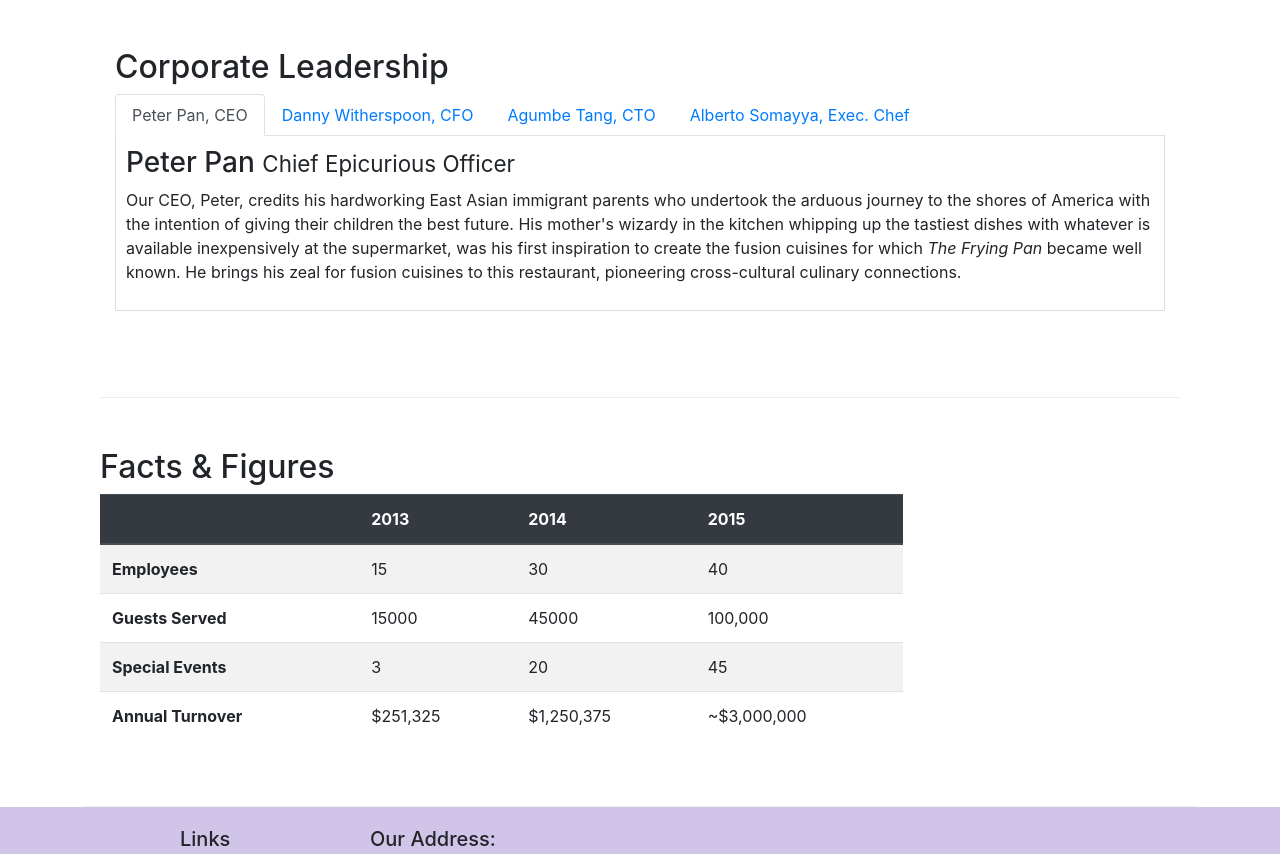
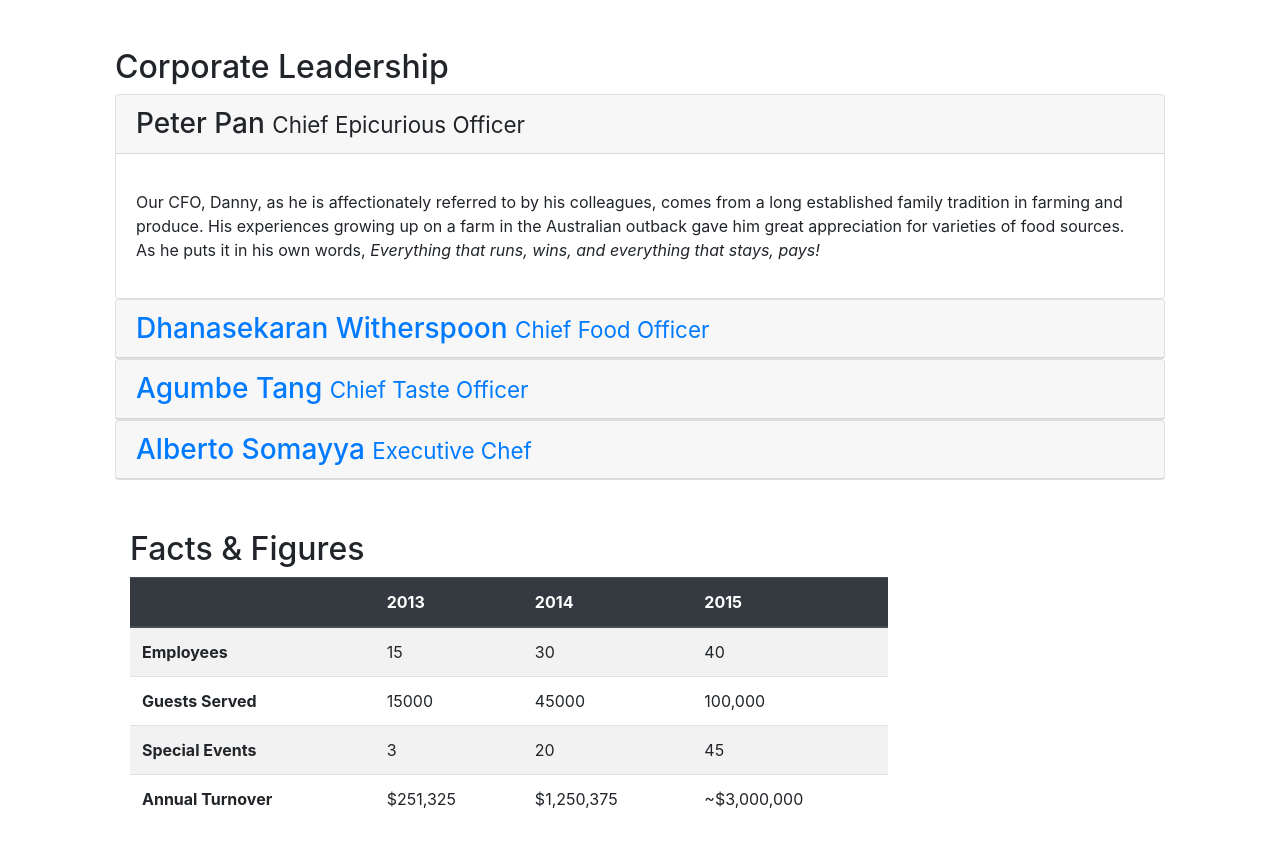
Before and after one commit to NikcQ/conFusion, a website: page aboutus.html in a window 1280 px wide. Shown: the part 929-1783 px from the top of the page. Drawn offline with nearby package versions, Linux system fonts and the light colour scheme.

Commit message:
accordions

```diff
--- a/aboutus.html
+++ b/aboutus.html
@@ -116,67 +116,89 @@
             <div class="row row-content allign-items-center">
                 <div class="col col-sm order-sm-first col-md">
                     <h2>Corporate Leadership</h2>
-                    <ul class="nav nav-tabs" id="myTab">
-                        <li class="nav-item">
-                            <a class="nav-link active" href="#Peter" role="tab" data-toggle="tab">Peter Pan, CEO</a>
-                        </li>
-                        <li class="nav-item">
-                            <a class="nav-link" href="#Danny" role="tab" data-toggle="tab">Danny Witherspoon, CFO</a>
-                        </li>
-                        <li class="nav-item">
-                            <a class="nav-link" href="#Agumbe" role="tab" data-toggle="tab">Agumbe Tang, CTO</a>
-                        </li>
-                        <li class="nav-item">
-                            <a class="nav-link" href="#Alberto" role="tab" data-toggle="tab">Alberto Somayya, Exec.
-                                Chef</a>
-                        </li>
-                    </ul>
 
-                    <div class="tab-content" id="myTabContent">
 
-                        <div role="tabpanel" class="tab-pane fade show active" id="Peter">
-                            <h3>Peter Pan <small>Chief Epicurious Officer</small></h3>
-                            <p class="d-none d-sm-block">Our CEO, Peter, credits his hardworking East Asian immigrant
-                                parents who undertook the arduous journey to the shores of America with the intention of
-                                giving their children the best future. His mother's wizardy in the kitchen whipping up
-                                the tastiest dishes with whatever is available inexpensively at the supermarket, was his
-                                first inspiration to create the fusion cuisines for which <em>The Frying Pan</em> became
-                                well known. He brings his zeal for fusion cuisines to this restaurant, pioneering
-                                cross-cultural culinary connections.</p>
+
+                    <div id="accordion">
+                        <div class="card">
+                            <div class="card-header" role="tab" id="peterhead">
+                            <h3 class="mb-0">
+                                <a data-toggle="collapse" data-target="#peter">
+                                Peter Pan <small>Chief Epicurious Officer</small>
+                                </a>
+                            </h3>
+                            </div>
+                            <div class="collapse show" id="peter" data-parent="#accordion">
+                                <div class="card-body">
+                                    <p class="d-none d-sm-block"><p class="d-none d-sm-block">Our CFO, Danny, as he is affectionately referred to by
+                                        his
+                                        colleagues, comes from a long established family tradition in farming and
+                                        produce. His
+                                        experiences growing up on a farm in the Australian outback gave him great
+                                        appreciation
+                                        for varieties of food sources. As he puts it in his own words, <em>Everything
+                                            that runs,
+                                            wins, and everything that stays, pays!</em></p></p>
+                                </div>
+                            </div>
+                        </div>
+                        <div class="card">
+                            <div class="card-header" role="tab" id="dannyhead">
+                            <h3 class="mb-0">
+                                <a class="collapsed" data-toggle="collapse" data-target="#danny">
+                                Dhanasekaran Witherspoon <small>Chief Food Officer</small>
+                                </a>
+                            </h3>
+                        </div>
+                        <div class="collapse" id="danny" data-parent="#accordion">
+                            <div class="card-body">
+                                <p class="d-none d-sm-block">. . .</em></p>
+                            </div>
+                        </div>
+                    </div>
+                        <div class="card">
+                            <div class="card-header" role="tab" id="agumbehead">
+                                <h3 class="mb-0">
+                                    <a class="collapsed" data-toggle="collapse" data-target="#Agumbe">
+                                        Agumbe Tang <small>Chief Taste Officer</small></h3>
+                                </a>
+                                </h3>
+                            </div>
+                            <div class="collapse" id="Agumbe" data-parent="#accordion">
+                                <div class="card-body">
+                                    <p>Blessed with the most discerning gustatory sense, Agumbe, our
+                                        CTO, personally ensures that every dish that we serve meets his exacting tastes.
+                                        Our
+                                        chefs dread the tongue lashing that ensues if their dish does not meet his
+                                        exacting
+                                        standards. He lives by his motto, <em>You click only if you survive my
+                                            lick.</em></p>
+                                </div>
+                            </div>
                         </div>
 
-                        <div role="tabpanel" class="tab-pane fade" id="Danny">
-                            <h3>Dhanasekaran Witherspoon <small>Chief Food Officer</small></h3>
-                            <p>Our CFO, Danny, as he is affectionately referred to by his
-                                colleagues, comes from a long established family tradition in farming and produce. His
-                                experiences growing up on a farm in the Australian outback gave him great appreciation
-                                for varieties of food sources. As he puts it in his own words, <em>Everything that runs,
-                                    wins, and everything that stays, pays!</em></p>
+                        <div class="card">
+                            <div class="card-header" role="tab" id="albertohead">
+                                <h3 class="mb-0">
+                                    <a class="collapsed" data-toggle="collapse" data-target="#Alberto">
+                                        Alberto Somayya <small>Executive Chef</small>
+                                    </a>
+                                </h3>
                             </div>
-
-                        <div role="tabpanel" class="tab-pane fade" id="Agumbe">
-
-                            <h3>Agumbe Tang <small>Chief Taste Officer</small></h3>
-                            <p>Blessed with the most discerning gustatory sense, Agumbe, our
-                                CTO, personally ensures that every dish that we serve meets his exacting tastes. Our
-                                chefs dread the tongue lashing that ensues if their dish does not meet his exacting
-                                standards. He lives by his motto, <em>You click only if you survive my lick.</em></p>
-                        </div>
-
-                        <div role="tabpanel" class="tab-pane fade" id="Alberto">
-                            <h3>Alberto Somayya <small>Executive Chef</small></h3>
+                            <div class="collapse" id="Alberto" data-parent="#accordion">
+                                <div class="card-body">
                                     <p>Award winning three-star Michelin chef with wide International
-                                experience having worked closely with whos-who in the culinary world, he specializes in
-                                creating mouthwatering Indo-Italian fusion experiences. He says, <em>Put together the
-                                    cuisines from the two craziest cultures, and you get a winning hit! Amma Mia!</em>
+                                        experience having worked closely with whos-who in the culinary world, he
+                                        specializes in
+                                        creating mouthwatering Indo-Italian fusion experiences. He says, <em>Put
+                                            together the
+                                            cuisines from the two craziest cultures, and you get a winning hit! Amma
+                                            Mia!</em>
                                     </p>
                                 </div>
                             </div>
+                        </div>
 
-
-                </div>
-            </div>
-        </div>
 
                         <div class="row row-content">
                             <div class="col-12 col-sm-9">
@@ -246,7 +268,8 @@
                                         <i class="fa fa-globe fa-lg"></i> HONG KONG<br>
                                         <i class="fa fa-phone fa-lg"></i>: +852 1234 5678<br>
                                         <i class="fa fa-fax fa-lg"></i> +852 8765 4321<br>
-                        <i class="fa fa-envelope fa-lg"></i>: <a href="mailto:confusion@food.net">confusion@food.net</a>
+                                        <i class="fa fa-envelope fa-lg"></i>: <a
+                                            href="mailto:confusion@food.net">confusion@food.net</a>
                                     </address>
                                 </div>
                                 <div class="col-12 col-sm-4 align-self-center">
@@ -254,14 +277,16 @@
                                         <a class="btn btn-social-icon btn-google" href="http://google.com/+"><i
                                                 class="fa fa-google-plus fa-lg"></i></a>
                                         <a class="btn btn-social-icon btn-facebook href="
-                            http://www.facebook.com/profile.php?id="><i class=" fa fa-facebook fa-lg"></i></a>
-                        <a class="btn btn-social-icon btn-linkedin href=" http://www.linkedin.com/in/"><i
-                                class="fa fa-linkedin fa-lg"></i></a>
+                                            http://www.facebook.com/profile.php?id="><i class=" fa fa-facebook
+                                            fa-lg"></i></a>
+                                        <a class="btn btn-social-icon btn-linkedin href="
+                                            http://www.linkedin.com/in/"><i class="fa fa-linkedin fa-lg"></i></a>
                                         <a class="btn btn-social-icon btn-twitter href=" http://twitter.com/"><i
                                                 class="fa fa-twitter fa-lg"></i></a>
                                         <a class="btn btn-social-icon btn-google href=" http://youtube.com/"><i
                                                 class="fa fa-youtube fa-lg"></i></a>
-                        <a class="btn btn-social-icon href=" mailto:"><i class="fa fa-envelope-o fa-lg"></i></a>
+                                        <a class="btn btn-social-icon href=" mailto:"><i
+                                                class="fa fa-envelope-o fa-lg"></i></a>
                                     </div>
                                 </div>
                             </div>
```
Lines whose indentation alone changed are shown as unchanged.
